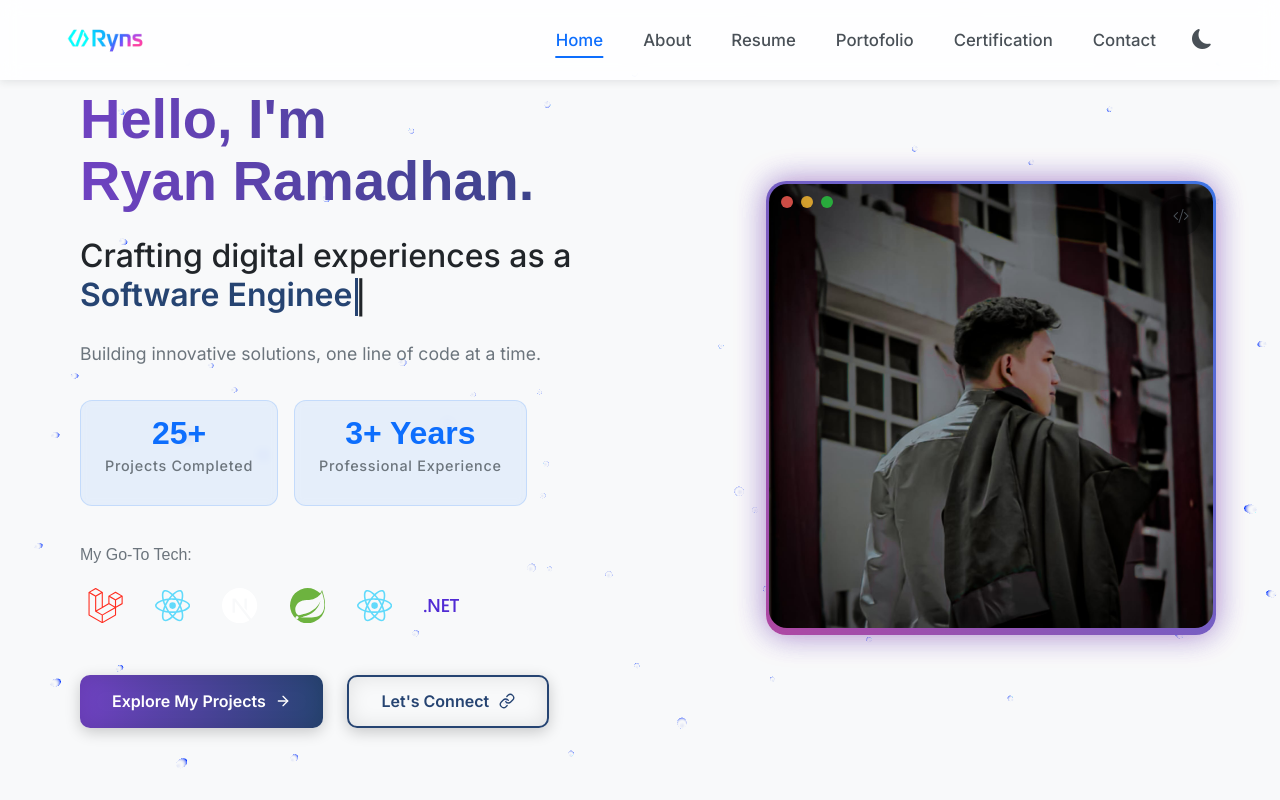
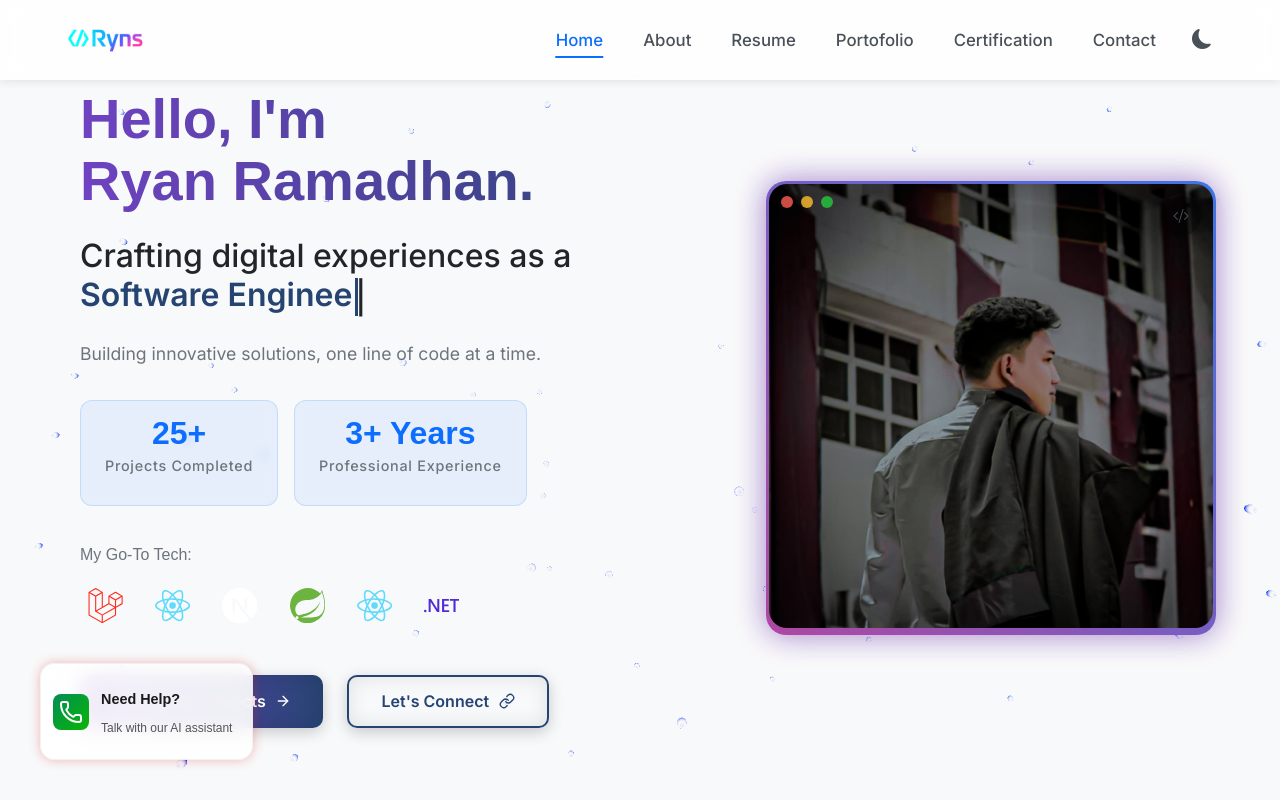
Before and after one commit to RyanRamadhan11/ryanramadhan, a Next.js app: page / in a window 1280 px wide. Shown: the top 800 px of the page. Built offline with nearby package versions, Linux system fonts and the light colour scheme.

Commit message:
update vooice talk

```diff
--- a/src/app/layout.tsx
+++ b/src/app/layout.tsx
@@ -2,10 +2,8 @@
 
 import type { Metadata } from "next";
 import { Inter } from "next/font/google";
-import Script from "next/script";
 import { ClientLayout } from "@/components/ClientLayout/ClientLayout";
 import "./globals.css";
-import { VoiceAssistantButton } from "@/components/VoiceAssistant/VoiceAssistantButton";
 
 const inter = Inter({ subsets: ["latin"] });
 
@@ -25,8 +23,8 @@ export default function RootLayout({
 }) {
   return (
     <html lang="en" suppressHydrationWarning>
-      {/* [WAJIB] Tambahkan link untuk Bootstrap Icons di sini.
-        Ini akan membuat ikon matahari dan bulan muncul di tombol tema.
+      {/*  Bootstrap Icons di sini.
+        ikon matahari dan bulan muncul di tombol tema.
       */}
       <head>
         <link
@@ -36,7 +34,7 @@ export default function RootLayout({
       </head>
       <body className={inter.className}>
         <ClientLayout>{children}</ClientLayout>
-        <VoiceAssistantButton />
+
         {/* <Script
           src="https://www.google.com/recaptcha/api.js"
           strategy="afterInteractive"
--- a/src/app/talk/talk.tsx
+++ b/src/app/talk/talk.tsx
@@ -1,8 +1,7 @@
-//src/app/talk/page.tsx
+// src/app/talk/talk.tsx
 import dynamic from "next/dynamic";
 import React from "react";
 
-// load client-only component dynamically to avoid SSR issues with Web Speech API
 const VoiceAssistant = dynamic(
   () => import("../../components/VoiceAssistant/VoiceAssistantButton"),
   { ssr: false }
--- a/src/components/ClientLayout/ClientLayout.tsx
+++ b/src/components/ClientLayout/ClientLayout.tsx
@@ -8,6 +8,8 @@ import Footer from "../Footer/Footer";
 import { ThemeProvider } from "../ThemeProvider";
 import Preloader from "../Preloader/Preloader";
 import { CommandPalette } from "../CommandPalette/CommandPalette";
+
+import VoiceAssistantButton from "@/components/VoiceAssistant/VoiceAssistantButton";
 
 export function ClientLayout({ children }: { children: React.ReactNode }) {
   const pathname = usePathname();
@@ -71,6 +73,7 @@ export function ClientLayout({ children }: { children: React.ReactNode }) {
           {!hideNavAndFooter && <Footer />}
         </motion.div>
       )}
+      <VoiceAssistantButton />
     </ThemeProvider>
   );
 }
--- /dev/null
+++ b/src/components/VoiceAssistant/VoiceAssistantButton.module.css
@@ -0,0 +1,207 @@
+/* src/components/VoiceAssistant/VoiceAssistantButton.module.css */
+
+/* --- Base button style --- */
+.voiceButton {
+  position: fixed;
+  bottom: 2.5rem;
+  left: 2.5rem;
+  z-index: 50;
+  display: flex;
+  align-items: center;
+  gap: 0.75rem;
+  padding: 0.75rem 1.25rem 0.75rem 0.75rem; /* Padding seimbang */
+  border-radius: 0.9rem;
+  background: rgba(255, 255, 255, 0.9);
+  backdrop-filter: blur(10px);
+  border: 1px solid rgba(230, 230, 230, 0.5);
+  box-shadow: 0 4px 20px rgba(0, 0, 0, 0.08);
+  cursor: pointer;
+  transform-origin: bottom left;
+  transition: all 0.35s ease;
+}
+
+.voiceButton:hover {
+  transform: scale(1.06) translateY(-3px);
+  box-shadow: 0 6px 24px rgba(0, 0, 0, 0.15);
+}
+
+/* --- Icon wrapper --- */
+.iconWrapper {
+  display: grid; /* Pakai grid biar icon pas di tengah */
+  place-items: center;
+  width: 2.25rem; /* 36px */
+  height: 2.25rem; /* 36px */
+  border-radius: 0.5rem;
+  color: white;
+  flex-shrink: 0;
+  transition: all 0.3s ease;
+}
+
+.textWrapper {
+  flex-direction: column;
+  text-align: left;
+}
+
+.textMain {
+  font-weight: 600;
+  font-size: 0.9rem;
+  color: #1a1a1a;
+}
+
+.textSub {
+  font-size: 0.75rem;
+  color: #555;
+}
+
+/* --- STATE EFFECTS --- */
+
+/* IDLE (Need Help) */
+.idleState {
+  box-shadow: 0 4px 20px rgba(255, 0, 0, 0.15), 0 0 20px rgba(255, 45, 45, 0.3);
+  animation: softGlow 3s ease-in-out infinite alternate;
+}
+.idleIcon {
+  background: linear-gradient(135deg, #028d58, #08b602);
+}
+
+/* CONNECTING */
+.connectingState {
+  cursor: default;
+  box-shadow: 0 4px 20px rgba(255, 80, 80, 0.3), 0 0 25px rgba(255, 20, 20, 0.4);
+  animation: pulseGlow 1.5s ease-in-out infinite alternate;
+}
+.connectingIcon {
+  background: linear-gradient(135deg, #035c77, #098a9b);
+}
+
+@keyframes spin {
+  from {
+    transform: rotate(0deg);
+  }
+  to {
+    transform: rotate(360deg);
+  }
+}
+.spinner {
+  animation: spin 1s linear infinite;
+}
+
+/* IN-PROGRESS (Call Active) */
+.inProgressState {
+  box-shadow: 0 4px 20px rgba(16, 185, 129, 0.3),
+    0 0 25px rgba(16, 185, 129, 0.4);
+  animation: softGlowGreen 3s ease-in-out infinite alternate;
+}
+.inProgressIcon {
+  background: linear-gradient(135deg, #16a34a, #059669);
+}
+
+@keyframes callVibrate {
+  0% {
+    transform: translate(0);
+  }
+  25% {
+    transform: translate(-1px, 1px);
+  }
+  50% {
+    transform: translate(1px, -1px);
+  }
+  75% {
+    transform: translate(-1px, -1px);
+  }
+  100% {
+    transform: translate(0);
+  }
+}
+.vibratingIcon {
+  animation: callVibrate 0.4s linear infinite;
+}
+
+/* ERROR */
+.errorState {
+  background: #fff5f5;
+  box-shadow: 0 4px 18px rgba(220, 38, 38, 0.25), 0 0 20px rgba(255, 0, 0, 0.25);
+  animation: pulseError 2s ease-in-out infinite alternate;
+}
+.errorIcon {
+  background: linear-gradient(135deg, #b91c1c, #7f1d1d);
+}
+.errorTextMain {
+  color: #a91a1a;
+  font-weight: 700;
+}
+.errorTextSub {
+  color: #661616;
+}
+
+/* --- ANIMASI GLOW --- */
+@keyframes softGlow {
+  from {
+    box-shadow: 0 0 10px rgba(220, 38, 38, 0.3);
+  }
+  to {
+    box-shadow: 0 0 25px rgba(220, 38, 38, 0.5);
+  }
+}
+
+@keyframes softGlowGreen {
+  from {
+    box-shadow: 0 0 10px rgba(16, 185, 129, 0.3);
+  }
+  to {
+    box-shadow: 0 0 25px rgba(16, 185, 129, 0.5);
+  }
+}
+
+@keyframes pulseGlow {
+  from {
+    opacity: 1;
+    transform: scale(1);
+  }
+  to {
+    opacity: 0.9;
+    transform: scale(1.03);
+  }
+}
+
+@keyframes pulseError {
+  from {
+    box-shadow: 0 0 10px rgba(255, 0, 0, 0.3);
+  }
+  to {
+    box-shadow: 0 0 25px rgba(255, 0, 0, 0.5);
+  }
+}
+
+/* --- PERBAIKAN RESPONSIVE (Mobile jadi FAB) --- */
+@media (max-width: 640px) {
+  .voiceButton {
+    /* Pindah ke kanan bawah, standar UX mobile */
+    left: auto;
+    right: 1.5rem;
+    bottom: 1.5rem;
+
+    /* Jadi lingkaran (FAB) */
+    width: 3.5rem; /* 56px */
+    height: 3.5rem; /* 56px */
+    border-radius: 50%;
+
+    /* Hapus padding & gap, tengahkan icon */
+    padding: 0;
+    gap: 0;
+    justify-content: center;
+    transform-origin: bottom right; /* Sesuaikan transform origin */
+  }
+
+  /* Sembunyikan teks di mobile */
+  .textWrapper {
+    display: none;
+  }
+
+  /* Pastikan icon wrapper pas di tengah FAB */
+  .iconWrapper {
+    width: 2.25rem;
+    height: 2.25rem;
+    border-radius: 0.5rem;
+  }
+}
--- a/src/components/VoiceAssistant/VoiceAssistantButton.tsx
+++ b/src/components/VoiceAssistant/VoiceAssistantButton.tsx
@@ -1,54 +1,72 @@
-// src/components/VoiceAssistant/VoiceAssistantButton.tsx
 "use client";
 
-import { useState, useRef, useEffect } from "react";
-import { Phone, Loader2, PhoneOff } from "lucide-react";
+// Ini ngasih tahu TypeScript kalau 'window' itu punya
+// properti SpeechRecognition & webkitSpeechRecognition
+declare global {
+  interface Window {
+    // eslint-disable-next-line @typescript-eslint/no-explicit-any
+    SpeechRecognition?: any;
+    // eslint-disable-next-line @typescript-eslint/no-explicit-any
+    webkitSpeechRecognition?: any;
+  }
+}
+
+import { useState, useRef, useEffect, useCallback } from "react";
+// Import icons yang kita butuhkan
+import { Phone, Loader2, PhoneOff, AlertTriangle } from "lucide-react";
+
+// Import CSS Module yang tadi kita buat
+import styles from "./VoiceAssistantButton.module.css";
 
 // Tipe untuk state panggilan
 type CallState = "idle" | "connecting" | "in-progress" | "error";
+type ErrorMessage = string | null;
 
-export function VoiceAssistantButton() {
+export default function VoiceAssistantButton() {
   const [callState, setCallState] = useState<CallState>("idle");
+  const [errorMsg, setErrorMsg] = useState<ErrorMessage>(null);
+
+  // eslint-disable-next-line @typescript-eslint/no-explicit-any
   const recognitionRef = useRef<any | null>(null);
+
   const synthRef = useRef<SpeechSynthesis | null>(null);
 
-  // Pesan selamat datang sesuai permintaan lu
   const welcomeMessage =
-    "Selamat datang di web portolio ryan ramadhan saya bot. apakah ada yang bisa saya bantu ?";
+    "Selamat datang di web portolio Ryan Ramadhan. Saya bot. Apakah ada yang bisa saya bantu?";
 
-  // Fungsi untuk Text-to-Speech (TTS)
-  const speak = (text: string) => {
+  // --- Logika (Speak, Process, Setup) ---
+  const speak = useCallback((text: string) => {
     if (!synthRef.current) return;
 
-    // Hentikan suara yang sedang diputar (jika ada)
     synthRef.current.cancel();
+    const utterance = new SpeechSynthesisUtterance(text);
+    utterance.lang = "id-ID"; // Set bahasa Indonesia
 
-    const utterance = new SpeechSynthesisUtterance(text);
-    utterance.lang = "id-ID"; // Set bahasa ke Indonesia
-
-    // Event ini akan trigger KETIKA bot selesai bicara
     utterance.onend = () => {
       console.log("Bot finished speaking, starting recognition...");
-      // Setelah bot selesai bicara, mulai dengarkan user
-      if (callState === "in-progress" && recognitionRef.current) {
+      setCallState((currentState) => {
+        if (currentState === "in-progress" && recognitionRef.current) {
           try {
             recognitionRef.current.start();
           } catch (e) {
             console.error("Recognition already started.", e);
           }
         }
+        return currentState;
+      });
     };
 
     utterance.onerror = (e) => {
       console.error("Speech synthesis error:", e);
+      setErrorMsg("Error sintesis voice.");
       setCallState("error");
     };
 
     synthRef.current.speak(utterance);
-  };
+  }, []);
 
-  // Fungsi untuk memproses transkrip suara
-  const processSpeech = async (transcript: string) => {
+  const processSpeech = useCallback(
+    async (transcript: string) => {
       console.log("User said:", transcript);
       try {
         const response = await fetch("/api/chat", {
@@ -62,25 +80,23 @@ export function VoiceAssistantButton() {
         }
 
         const data = await response.json();
-      // Bot membalas
         speak(data.reply);
       } catch (error) {
         console.error("Error processing speech:", error);
         speak("Maaf, terjadi kesalahan. Silakan coba lagi.");
       }
-  };
+    },
+    [speak]
+  );
 
-  const setupSpeechRecognition = () => {
+  const setupSpeechRecognition = useCallback(() => {
     const SpeechRecognition =
-      (window as any).SpeechRecognition ||
-      (window as any).webkitSpeechRecognition;
+      window.SpeechRecognition || window.webkitSpeechRecognition;
 
     if (!SpeechRecognition) {
       console.error("Speech Recognition not supported in this browser.");
+      setErrorMsg("Speech API tidak didukung browser ini.");
       setCallState("error");
-      alert(
-        "Browser kamu tidak mendukung Speech Recognition. Coba gunakan Google Chrome atau Microsoft Edge."
-      );
       return;
     }
 
@@ -89,6 +105,7 @@ export function VoiceAssistantButton() {
     recognition.interimResults = false;
     recognition.continuous = false;
 
+    // eslint-disable-next-line @typescript-eslint/no-explicit-any
     recognition.onresult = (event: any) => {
       const transcript = event.results[event.results.length - 1][0].transcript;
       processSpeech(transcript);
@@ -103,24 +120,24 @@ export function VoiceAssistantButton() {
       console.log("Recognition service ended.");
     };
 
+    // eslint-disable-next-line @typescript-eslint/no-explicit-any
     recognition.onerror = (event: any) => {
-      console.error("Speech recognition error:", event?.error ?? event);
-      if ((event && event.error) !== "no-speech") {
+      console.error("Speech recognition error:", event.error);
+      if (event.error !== "no-speech") {
+        setErrorMsg(`Error mikrofon: ${event.error}`);
         setCallState("error");
       }
     };
 
     recognitionRef.current = recognition;
-  };
+  }, [processSpeech]);
 
   useEffect(() => {
     if (typeof window !== "undefined") {
       if (!window.speechSynthesis) {
         console.error("Speech Synthesis not supported in this browser.");
+        setErrorMsg("Speech Synthesis tidak didukung.");
         setCallState("error");
-        alert(
-          "Browser kamu tidak mendukung Speech Synthesis. Coba gunakan Google Chrome atau Microsoft Edge."
-        );
         return;
       }
 
@@ -130,44 +147,55 @@ export function VoiceAssistantButton() {
 
     return () => {
       synthRef.current?.cancel();
-      recognitionRef.current?.stop();
+      // eslint-disable-next-line @typescript-eslint/no-explicit-any
+      (recognitionRef.current as any)?.stop();
     };
-  }, [callState]);
+  }, [setupSpeechRecognition]);
 
   const handleButtonClick = () => {
     if (callState === "idle") {
+      if (synthRef.current) {
+        synthRef.current.cancel();
+        const primer = new SpeechSynthesisUtterance(" ");
+        primer.volume = 0;
+        synthRef.current.speak(primer);
+      } else {
+        setErrorMsg("Speech synthesis tidak siap.");
+        setCallState("error");
+        return;
+      }
+
       setCallState("connecting");
 
-      // Simulasi koneksi
       setTimeout(() => {
         setCallState("in-progress");
-        // Mulai panggilan dengan pesan selamat datang
         speak(welcomeMessage);
-      }, 1500); // 1.5 detik delay koneksi
+      }, 1500);
     } else if (callState === "in-progress") {
-      // End call
       setCallState("idle");
       synthRef.current?.cancel();
-      recognitionRef.current?.stop();
+      // eslint-disable-next-line @typescript-eslint/no-explicit-any
+      (recognitionRef.current as any)?.stop();
     }
   };
 
-  // --- Render UI ---
-  // Base style untuk semua button
-  const baseStyle =
-    "fixed bottom-8 left-8 z-50 flex items-center gap-3 px-4 py-3 rounded-lg border border-white/20 shadow-lg text-white transition-all duration-300";
-
-  // Style untuk background (sedikit transparan dengan blur)
-  const backgroundStyle = "bg-gray-900/50 backdrop-blur-md";
-
+  return (
+    <>
+      {(() => {
         switch (callState) {
           case "connecting":
             return (
-        <div className={`${baseStyle} ${backgroundStyle} animate-pulse`}>
-          <Loader2 className="h-5 w-5 animate-spin text-red-500" />
-          <div>
-            <p className="font-semibold">Connecting...</p>
-            <p className="text-xs text-gray-300">Please wait</p>
+              <div
+                className={`${styles.voiceButton} ${styles.connectingState}`}
+              >
+                <div
+                  className={`${styles.iconWrapper} ${styles.connectingIcon}`}
+                >
+                  <Loader2 className={`${styles.spinner} h-6 w-6`} />
+                </div>
+                <div className={styles.textWrapper}>
+                  <p className={styles.textMain}>Connecting...</p>
+                  <p className={styles.textSub}>Please wait</p>
                 </div>
               </div>
             );
@@ -176,24 +204,35 @@ export function VoiceAssistantButton() {
             return (
               <button
                 onClick={handleButtonClick}
-          className={`${baseStyle} ${backgroundStyle} hover:bg-gray-800/70`}
+                className={`${styles.voiceButton} ${styles.inProgressState}`}
               >
-          <div className="flex h-8 w-8 items-center justify-center rounded-lg bg-green-600 p-1">
-            <PhoneOff className="h-5 w-5 text-white" />
+                <div
+                  className={`${styles.iconWrapper} ${styles.inProgressIcon}`}
+                >
+                  {/* Ini dia icon dengan animasi getar "vibratingIcon" */}
+                  <PhoneOff className={`${styles.vibratingIcon} h-5 w-5`} />
                 </div>
-          <div>
-            <p className="text-left font-semibold">Call in progress</p>
-            <p className="text-left text-xs text-gray-300">End call</p>
+                <div className={styles.textWrapper}>
+                  <p className={styles.textMain}>Call in progress</p>
+                  <p className={styles.textSub}>Click to end call</p>
                 </div>
               </button>
             );
 
           case "error":
             return (
-        <div className={`${baseStyle} bg-red-800/80 backdrop-blur-md`}>
-          <p className="text-sm">
-            Speech API not supported. Please use Chrome or Edge.
+              <div className={`${styles.voiceButton} ${styles.errorState}`}>
+                <div className={`${styles.iconWrapper} ${styles.errorIcon}`}>
+                  <AlertTriangle className="h-5 w-5" />
+                </div>
+                <div className={styles.textWrapper}>
+                  <p className={`${styles.textMain} ${styles.errorTextMain}`}>
+                    Call Error
                   </p>
+                  <p className={styles.textSub}>
+                    {errorMsg || "Terjadi error. Coba refresh."}
+                  </p>
+                </div>
               </div>
             );
 
@@ -202,18 +241,19 @@ export function VoiceAssistantButton() {
             return (
               <button
                 onClick={handleButtonClick}
-          className={`${baseStyle} ${backgroundStyle} hover:bg-gray-800/70`}
+                className={`${styles.voiceButton} ${styles.idleState}`}
               >
-          <div className="flex h-8 w-8 items-center justify-center rounded-lg bg-red-600 p-1">
-            <Phone className="h-5 w-5 text-white" />
+                <div className={`${styles.iconWrapper} ${styles.idleIcon}`}>
+                  <Phone className="h-5 w-5" />
                 </div>
-          <div>
-            <p className="text-left font-semibold">Need Help?</p>
-            <p className="text-left text-xs text-gray-300">
-              Talk with our AI assistant
-            </p>
+                <div className={styles.textWrapper}>
+                  <p className={styles.textMain}>Need Help?</p>
+                  <p className={styles.textSub}>Talk with our AI assistant</p>
                 </div>
               </button>
             );
         }
+      })()}
+    </>
+  );
 }
--- a/src/data/knowledge.ts
+++ b/src/data/knowledge.ts
@@ -9,5 +9,4 @@ export const ryanKnowledge = {
   techStack: ["React", "Next.js", "Node.js", ".NET"],
 };
 
-// Data ini bisa lu kembangkan seluas mungkin
-// untuk menjawab pertanyaan yang lebih kompleks.
+// bisa diperluas untuk menjawab pertanyaan yang lebih kompleks.
```
Lines whose indentation alone changed are shown as unchanged.
